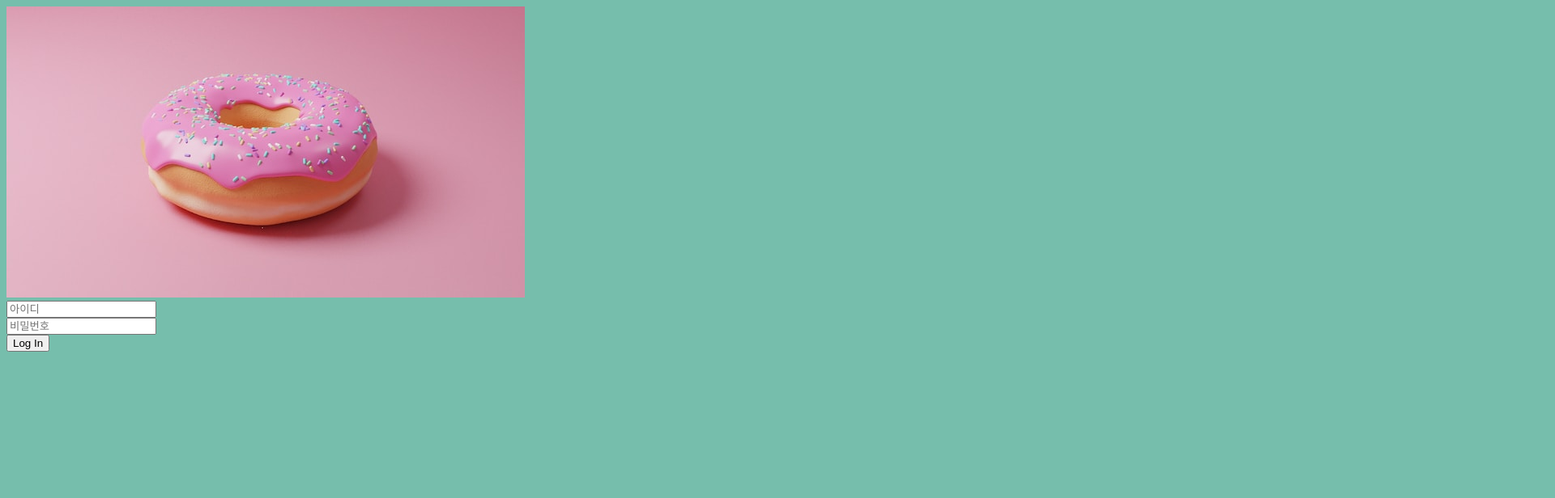
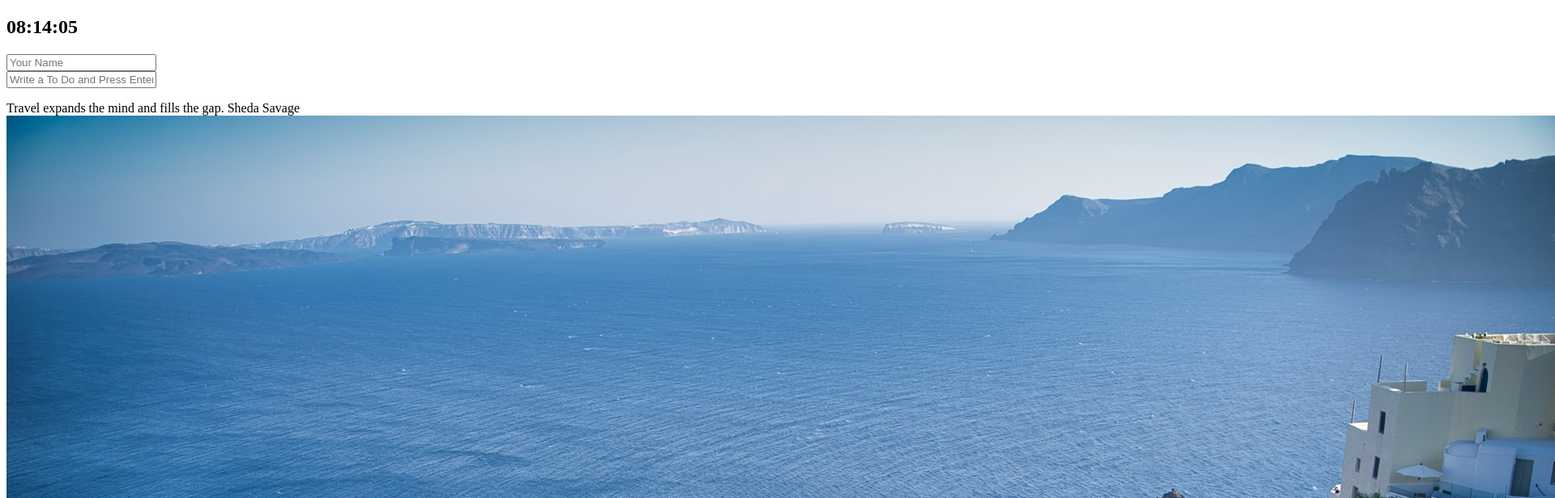
Before and after one commit to jinsooPark12/2023_Summer-Vaction-Study, a plain HTML site: page index.html in a window 1280 px wide. Shown: the top 616 px of the page at 81% size, 1920 px wide, since content can reach past the window. Drawn offline with Linux system fonts and the light colour scheme.

Commit message:
Challenge 14 수정

```diff
--- a/index.html
+++ b/index.html
@@ -2,39 +2,38 @@
 <html lang="en">
   <head>
     <meta charset="UTF-8" />
-    <meta http-equiv="X_UA_Compatible" content="IE=edge" />
     <meta name="viewport" content="width=device-width, initial-scale=1.0" />
-    <link rel="stylesheet" href="Study/style.css">
-    <title>MOMENTUM</title>
+    <link rel="stylesheet" href="css/style1.css" />
+    <title>Momentum App</title>
   </head>
   <body>
-    <h2 id="clock" class="hidden">00:00:00</h2>
-    <img id = poto class src="fahim-mohammed-EumgKI11Hns-unsplash.jpg">
+    <h2 id="clock">00:00:00</h2>
     <form id="login-form" class="hidden">
       <input id = "Id"
        required
        maxlength="15"
        type="text"
-         placeholder="아이디"
+       placeholder="Your Name"
       />
-        <br>
-        <input id = "Password"
-         required
-         maxlength="15"
-         type="password"
-         placeholder="비밀번호"
-        />
-        <br>
-        <input type="submit" value="Log In" />
     </form>
-    <h1 id="greeting" class></h1>
-    <form id="todo-form" class="hidden">
-        <input type="text" placeholder="오늘 할 일" required />
+    <h1 class="hidden" id="greeting"></h1>
+    <form id="todo-form">
+      <input type="text" placeholder="Write a To Do and Press Enter" required />
     </form>
-    <ul id="todo-list" class="hidden"></ul>
-    <script src="Study/app.js"></script>
-    <script src="Study/Clock.js"></script>
-    <script src="Study/background.js"></script>
-    <script src="Study/ToDo.js"></script>
+    <ul id="todo-list"></ul>
+    <div id="quote">
+        <span></span>
+        <span></span>
+    </div>
+    <div id="weather">
+      <span></span>
+      <span></span>
+    </div>
+    <script src="js/greetings.js"></script>
+    <script src="js/clock.js"></script>
+    <script src="js/quotes.js"></script>
+    <script src="js/background2.js"></script>
+    <script src="js/todo.js"></script>
+    <script src="js/weather.js"></script>
   </body>
 </html>
```
Lines whose indentation alone changed are shown as unchanged.
